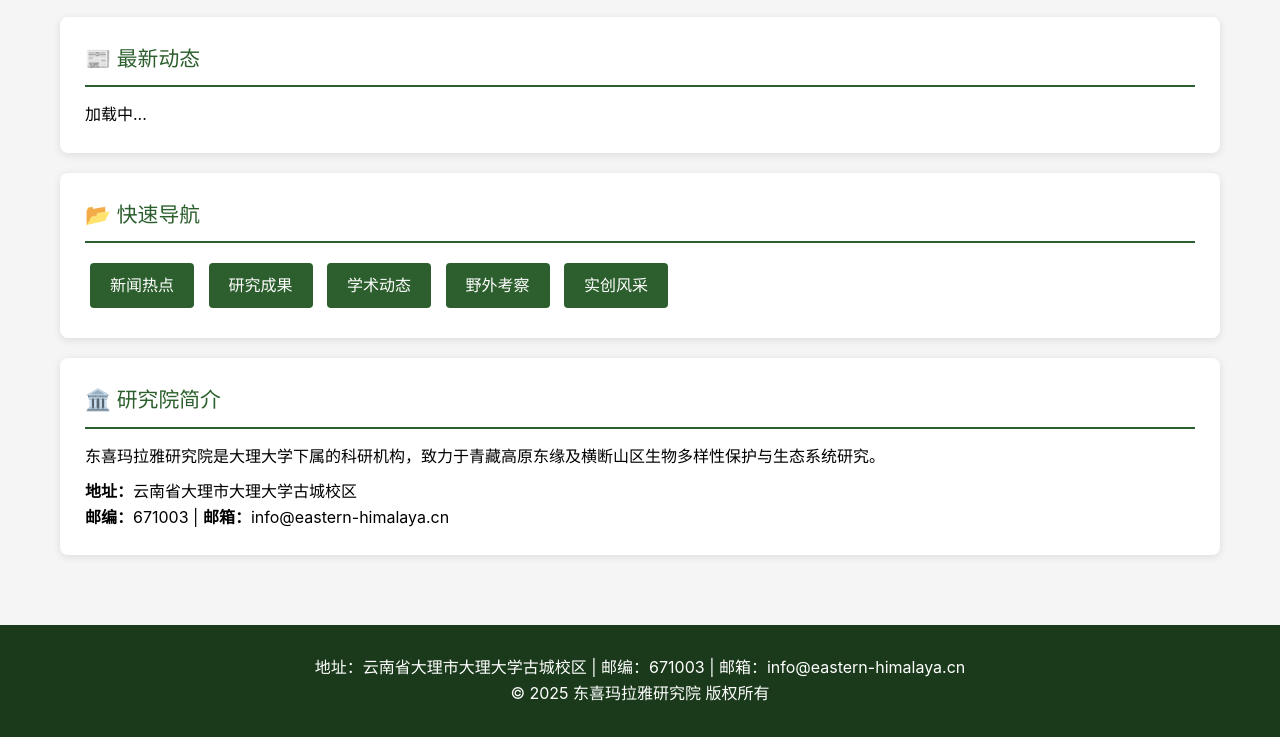
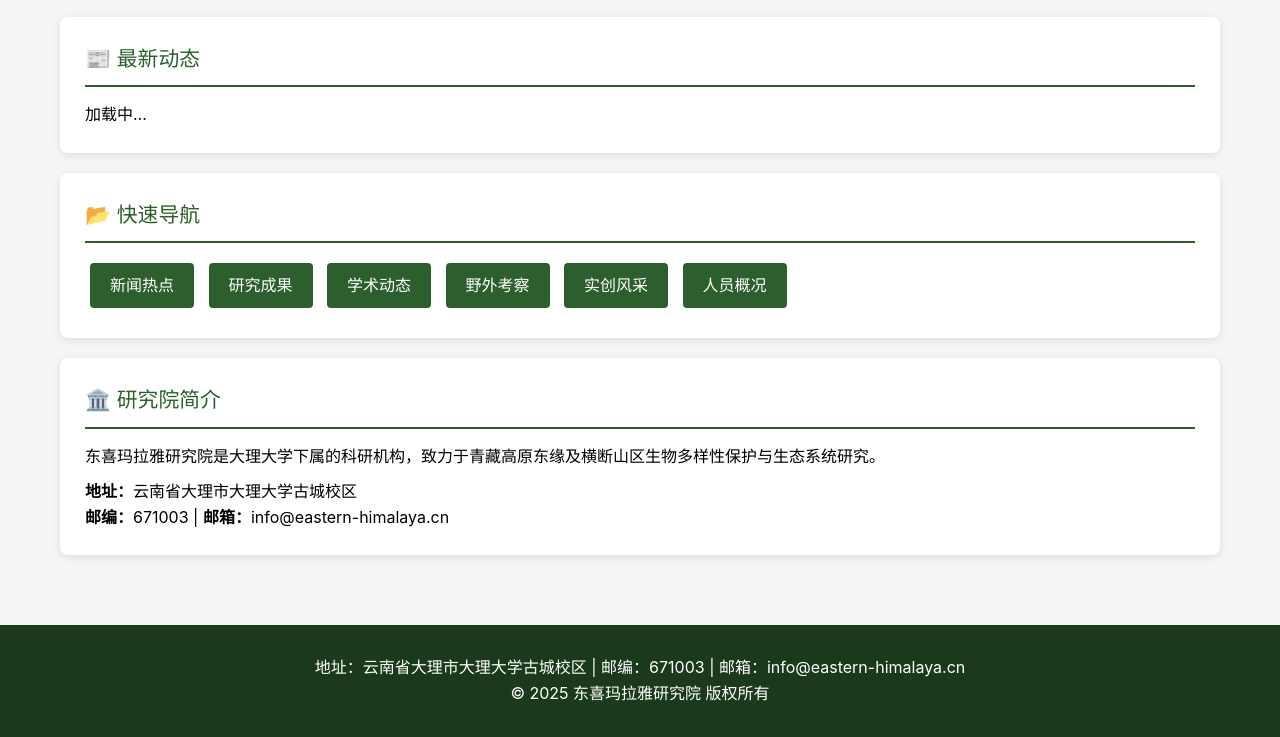
Before and after one commit to M-1-d/dxhm-website, a plain HTML site: page index.html in a window 1280 px wide. Shown: the part 168-905 px from the top of the page. Drawn offline with Linux system fonts and the light colour scheme.

Commit message:
Update index.html

```diff
--- a/index.html
+++ b/index.html
@@ -64,6 +64,8 @@
                 <span class="btn" onclick="showCategory('academic')">学术动态</span>
                 <span class="btn" onclick="showCategory('field')">野外考察</span>
                 <span class="btn" onclick="showCategory('practice')">实创风采</span>
+                <span class="btn" onclick="showView('team')">人员概况</span>
+
             </div>
             <div class="card">
                 <div class="card-title">🏛️ 研究院简介</div>
```
